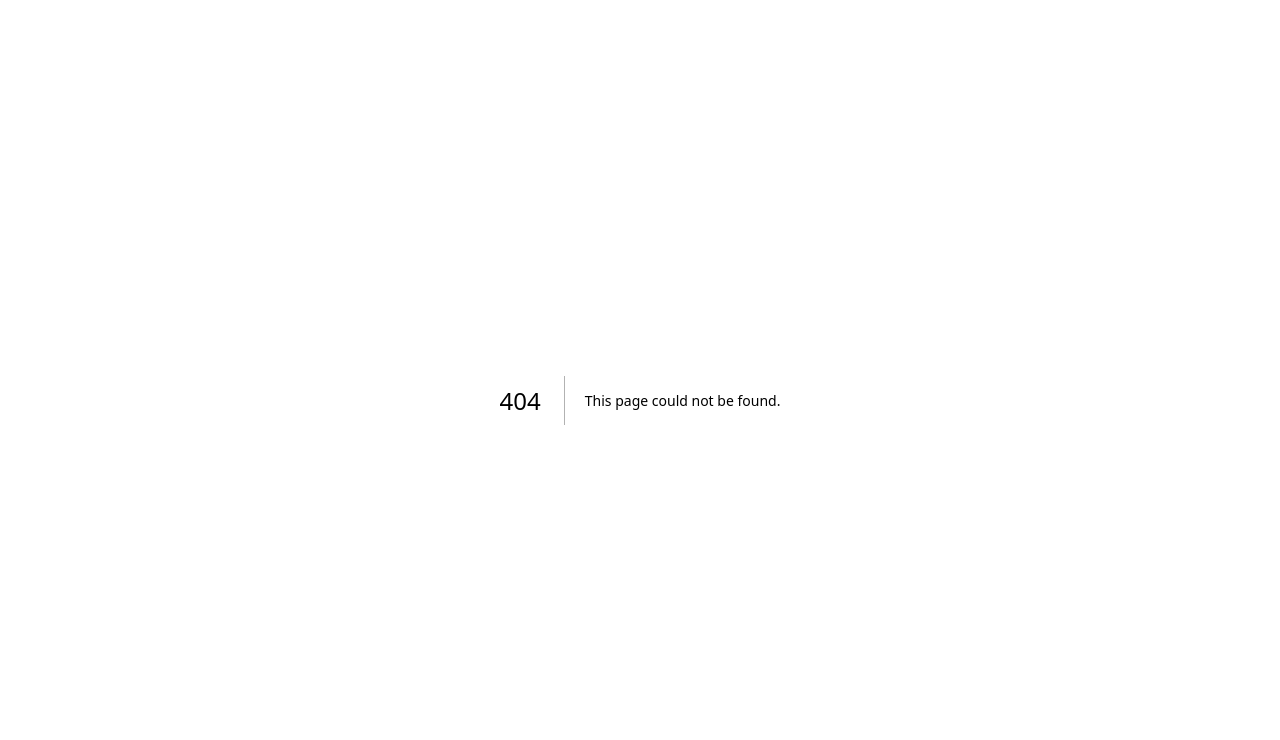
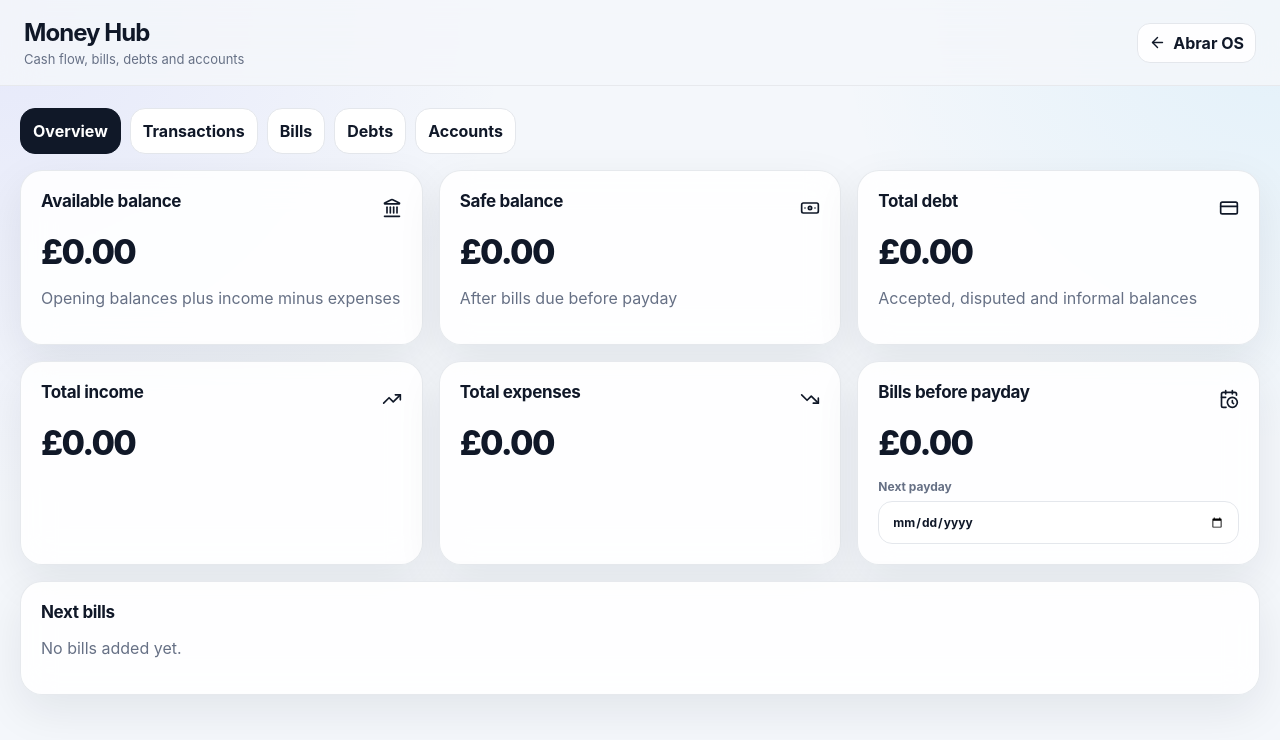
Before and after one commit to abrarmehmood423-code/abrar-os, a Next.js app: page /money in a window 1280 px wide. Before the commit this address had no page. Shown: the top 740 px of the page. Built offline with nearby package versions, Linux system fonts and the light colour scheme.

Commit message:
Add Money Hub route

```diff
--- /dev/null
+++ b/app/money/page.tsx
@@ -0,0 +1,5 @@
+import MoneyHub from "@/components/money-hub";
+
+export default function MoneyPage() {
+  return <MoneyHub />;
+}
```
